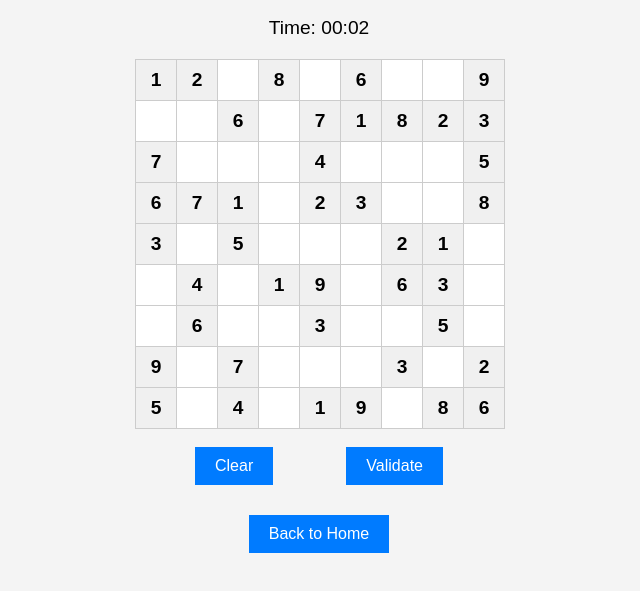
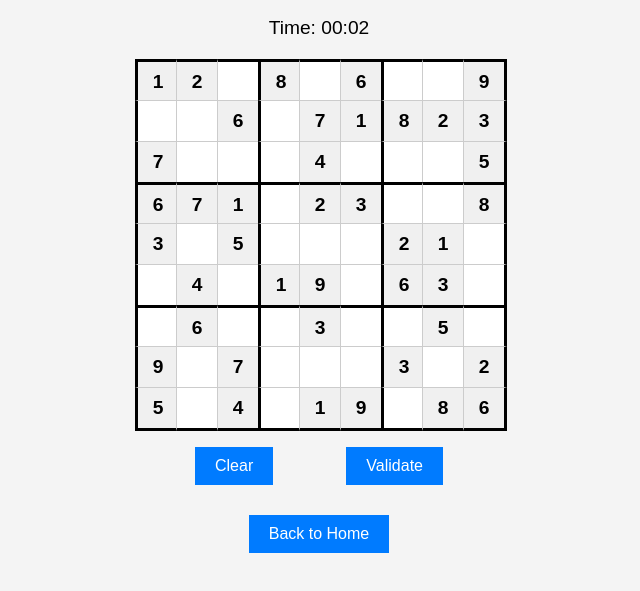
Before and after one commit to sharonbeaulah/teaser, a website: page sudoku.html in a window 1280 px wide. Both pictures are taken after a click on the button "Start". Shown: the part 81-672 px from the top of the page, without its empty margins (321-961 px from the left). Drawn offline with Linux system fonts and the light colour scheme.

Commit message:
grid and subgrid borders

```diff
--- a/sudoku.html
+++ b/sudoku.html
@@ -31,17 +31,41 @@
             background-color: #333;
             display: none; /* Initially hidden */
         }
+
         .cell {
             width: 40px;
             height: 40px;
             background-color: #fff;
             text-align: center;
             font-size: 1.2em;
-            border: 1px solid #ccc;
             display: flex;
             justify-content: center;
             align-items: center;
+
+            /* Reset and default border */
+            border: none;
+            border: 1px solid #ccc;
         }
+
+        .cell:nth-child(3n+1) {
+            border-left: 3px solid #000;
+        }
+        .cell:nth-last-child(-n+9) {
+            border-bottom: 3px solid #000;
+        }
+        .cell:nth-child(n+1):nth-child(-n+9) {
+            border-top: 3px solid #000;
+        }
+		.cell:nth-child(n+28):nth-child(-n+36) {
+			border-top: 3px solid #000;
+		}
+		.cell:nth-child(n+55):nth-child(-n+63) {
+			border-top: 3px solid #000;
+		}
+        .cell:nth-child(3n) {
+            border-right: 3px solid #000;
+        }
+
         .cell input {
             width: 100%;
             height: 100%;
```
